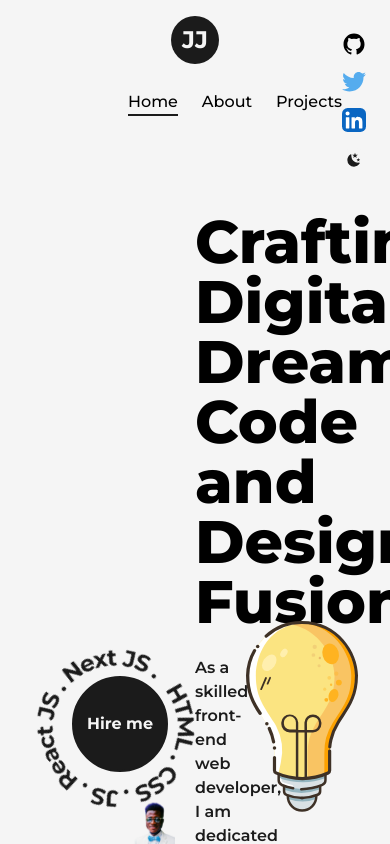
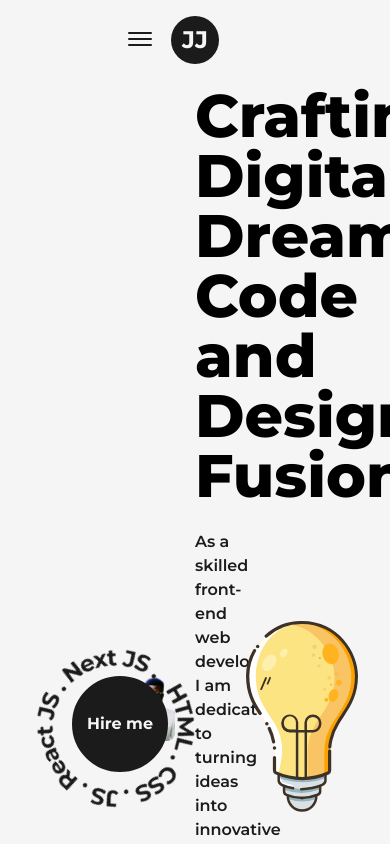
Before and after one commit to Julius-Java/portfolio-website, a Next.js app: page / in a window 390 px wide. Shown: the top 844 px of the page. Built offline with nearby package versions, Linux system fonts and the light colour scheme.

Commit message:
Add dark mode and mobile menu

```diff
--- /dev/null
+++ b/components/MobileMenu.tsx
@@ -0,0 +1,79 @@
+import React, { Dispatch, SetStateAction } from 'react'
+import {navLinks, socialLinks} from "@/utils/links"
+import {useRouter} from "next/router"
+import {motion} from "framer-motion"
+import Link from 'next/link'
+import { MoonIcon, SunIcon } from "./Icons"
+
+type MobileMenuProps = {
+    theme: Dispatch<SetStateAction<string>> | string,
+    setTheme?: Dispatch<SetStateAction<string>> | string
+    handleTheme: () => void
+    handleMobileOpen: () => void
+}
+
+const MobileMenu = ({theme, handleTheme, handleMobileOpen}: MobileMenuProps) => {
+    const MotionLink = motion(Link)
+
+    const router = useRouter()
+    return (
+        <div
+            className="flex flex-col items-center justify-between min-w-[70vw] fixed top-1/2 left-1/2 -translate-x-1/2 -translate-y-1/2 bg-dark/90 dark:bg-light/75 rounded-lg backdrop-blur-md py-32 z-50"
+        >
+        <nav className="flex flex-col items-center justify-center gap-6 mb-4">
+            {
+                navLinks.map((link, index) => (
+                    <button
+                        key={index}
+                        className="relative group text-light dark:text-dark"
+                        onClick={() => {router.push(link.path); handleMobileOpen()}}
+                    >
+                        {link.title}
+                        <span
+                            className={` ${router.asPath === link.path ? "w-full h-[2px]" : "w-0"} h-[1px] inline-block bg-light  absolute left-0 -bottom-0.5 group-hover:w-full transition-width duration-300 ease-in-out dark:bg-dark`}
+                        >
+                            &nbsp;
+                        </span>
+                    </button>
+                ))
+            }
+        </nav>
+        <nav className="flex items-center justify-center flex-wrap gap-4">
+            {
+                socialLinks.map((link, index) => (
+                    <MotionLink
+                        whileHover={{y: -2}}
+                        whileTap={{scale: 0.9}}
+                        key={index}
+                        href={link.path}
+                        target="_blank"
+                        className="w-6"
+                    >
+                        {link.SVG}
+                    </MotionLink>
+                ))
+            }
+            <button
+                onClick={handleTheme}
+                className={` rounded-full p-1
+                    ${theme === "light" ? "bg-dark text-light" : "bg-light text-dark"}
+                `}
+            >
+                {
+                    theme === "dark"
+                    ?
+                    (
+                        <SunIcon className="fill-dark"/>
+                    )
+                    :
+                    (
+                        <MoonIcon className="fill-dark" />
+                    )
+                }
+            </button>
+        </nav>
+    </div>
+    )
+}
+
+export default MobileMenu
--- a/components/Navbar.tsx
+++ b/components/Navbar.tsx
@@ -5,14 +5,39 @@ import {useRouter} from "next/router"
 import {motion} from "framer-motion"
 import useThemeSwitcher from "../utils/useThemeSwitcher"
 import { MoonIcon, SunIcon } from "./Icons"
+import { useState } from "react"
+import MobileMenu from "./MobileMenu"
+import React, { Dispatch, SetStateAction } from 'react'
+
+type HamburgerMenuProps = {
+    isOpen: Dispatch<SetStateAction<boolean>> | boolean,
+    setIsOpen?: Dispatch<SetStateAction<boolean>> | boolean
+    handleMenuOpen: () => void
+}
+
+const Hamburger = ({isOpen, setIsOpen, handleMenuOpen}: HamburgerMenuProps) => {
+
+    return (
+        <button
+            className="flex-col items-center justify-center gap-1 hidden lg:flex"
+            onClick={handleMenuOpen}
+        >
+            <span className={`bg-dark dark:bg-light rounded-sm transition-all duration-300 ease-out h-0.5 block w-6 ${isOpen ? "rotate-45 translate-y-1.5" : "translate-y-0"}`}></span>
+            <span className={`bg-dark dark:bg-light rounded-sm transition-all duration-300 ease-out h-0.5 block w-6 ${isOpen ? "opacity-0" : "opacity-100"}`}></span>
+            <span className={`bg-dark dark:bg-light rounded-sm transition-all duration-300 ease-out h-0.5 block w-6 ${isOpen ? "-rotate-45 -translate-y-1.5" : "translate-y-0"}`}></span>
+        </button>
+    )
+}
 
 
 const Navbar = () => {
     const router = useRouter()
 
+    const [isOpen, setIsOpen] = useState(false)
+
     const [theme, setTheme] = useThemeSwitcher()
 
-    const handleClick = () => {
+    const handleTheme = () => {
         if (typeof setTheme === "function") {
             setTheme((prevValue: string) => {
                 return prevValue === "dark" ? "light" : "dark"
@@ -20,10 +45,23 @@ const Navbar = () => {
         }
     }
 
+    const handleMobileOpen = () => {
+        setIsOpen(prevValue => !prevValue)
+    }
+
     const MotionLink = motion(Link)
 
     return (
-        <header className="w-full px-32 py-8 font-medium flex items-center justify-between dark:text-light">
+        <header
+            className="w-full px-32 py-8 font-medium flex items-center justify-between dark:text-light relative"
+        >
+            <Hamburger
+                isOpen={isOpen}
+                setIsOpen={setIsOpen}
+                handleMenuOpen={handleMobileOpen}
+            />
+
+            <div className="lg:hidden flex items-center justify-between w-full">
                 <nav className="flex gap-6">
                     {
                         navLinks.map((link, index) => (
@@ -58,7 +96,7 @@ const Navbar = () => {
                         ))
                     }
                     <button
-                    onClick={handleClick}
+                        onClick={handleTheme}
                         className={` rounded-full p-1
                             ${theme === "light" ? "bg-dark text-light" : "bg-light text-dark"}
                         `}
@@ -76,6 +114,22 @@ const Navbar = () => {
                         }
                     </button>
                 </nav>
+            </div>
+
+
+            {
+                isOpen
+                &&
+                (
+                    <MobileMenu
+                        theme={theme}
+                        setTheme={setTheme}
+                        handleTheme={handleTheme}
+                        handleMobileOpen={handleMobileOpen}
+                    />
+                )
+            }
+
             <div className="absolute left-[50%] top-2 translate-x-[-50%]">
                 <Logo />
             </div>
--- a/tailwind.config.ts
+++ b/tailwind.config.ts
@@ -27,6 +27,14 @@ const config: Config = {
         'spin-slow': 'spin 9s linear infinite',
       },
     },
+    screens: {
+      "2xl": {"max": "1535px"},
+      "xl": {"max": "1279px"},
+      "lg": {"max": "1023px"},
+      "md": {"max": "767px"},
+      "sm": {"max": "639px"},
+      "xs": {"max": "479px"},
+    }
   },
   plugins: [],
 }
--- a/utils/links.js
+++ b/utils/links.js
@@ -8,7 +8,7 @@ const navLinks = [
 ]
 
 const socialLinks = [
-    { title: `Github`, path: "/", SVG: (<GithubSVG/>)},
+    { title: `Github`, path: "/", SVG: (<GithubSVG className="p-[3px] rounded-full dark:bg-dark bg-light" />)},
     { title: `Twitter`, path: "/", SVG: (<TwitterSVG/>)},
     { title: `LinkedIn`, path: "/", SVG: (<LinkedInSVG/>)},
 ]
```
Lines whose indentation alone changed are shown as unchanged.
